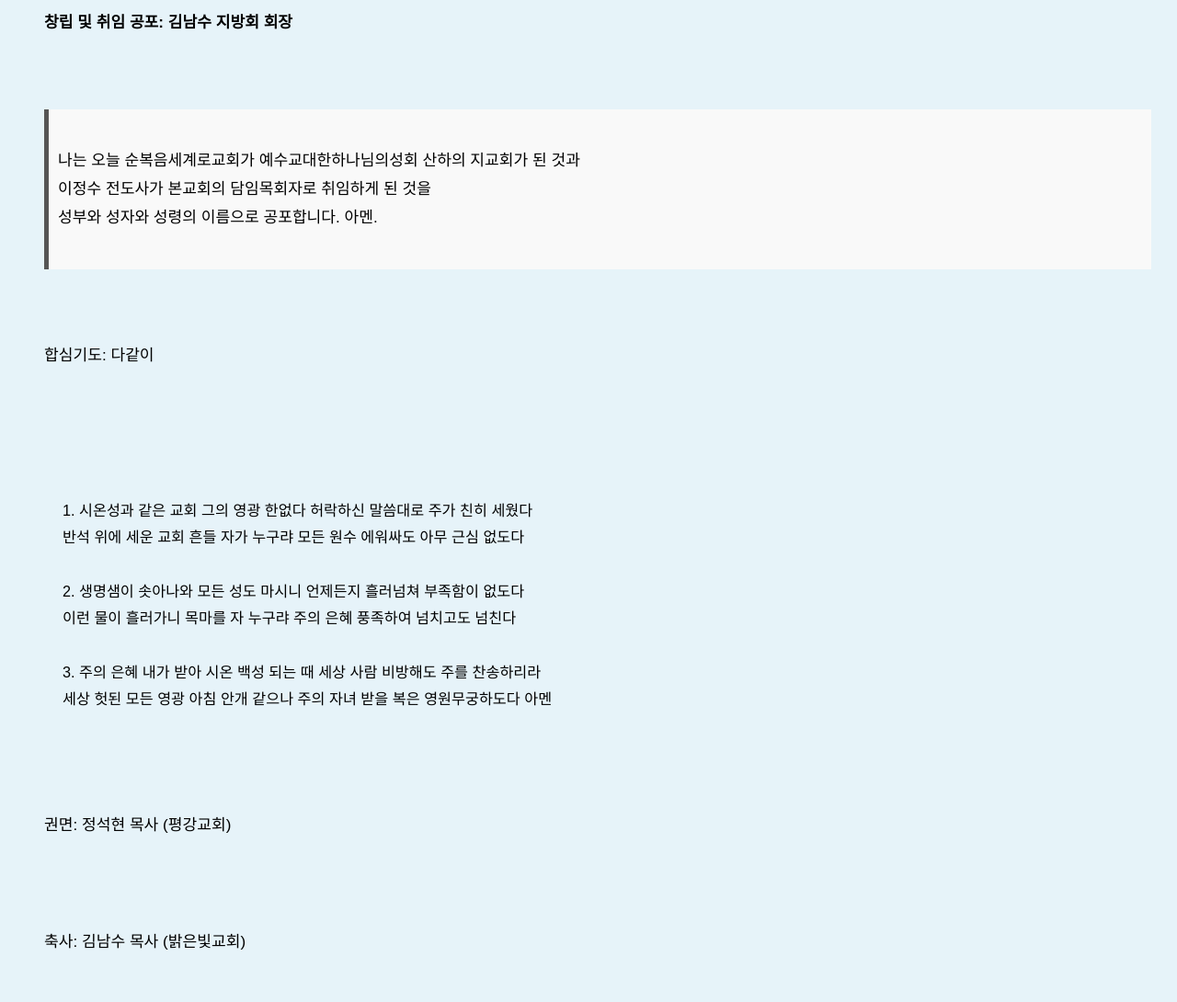
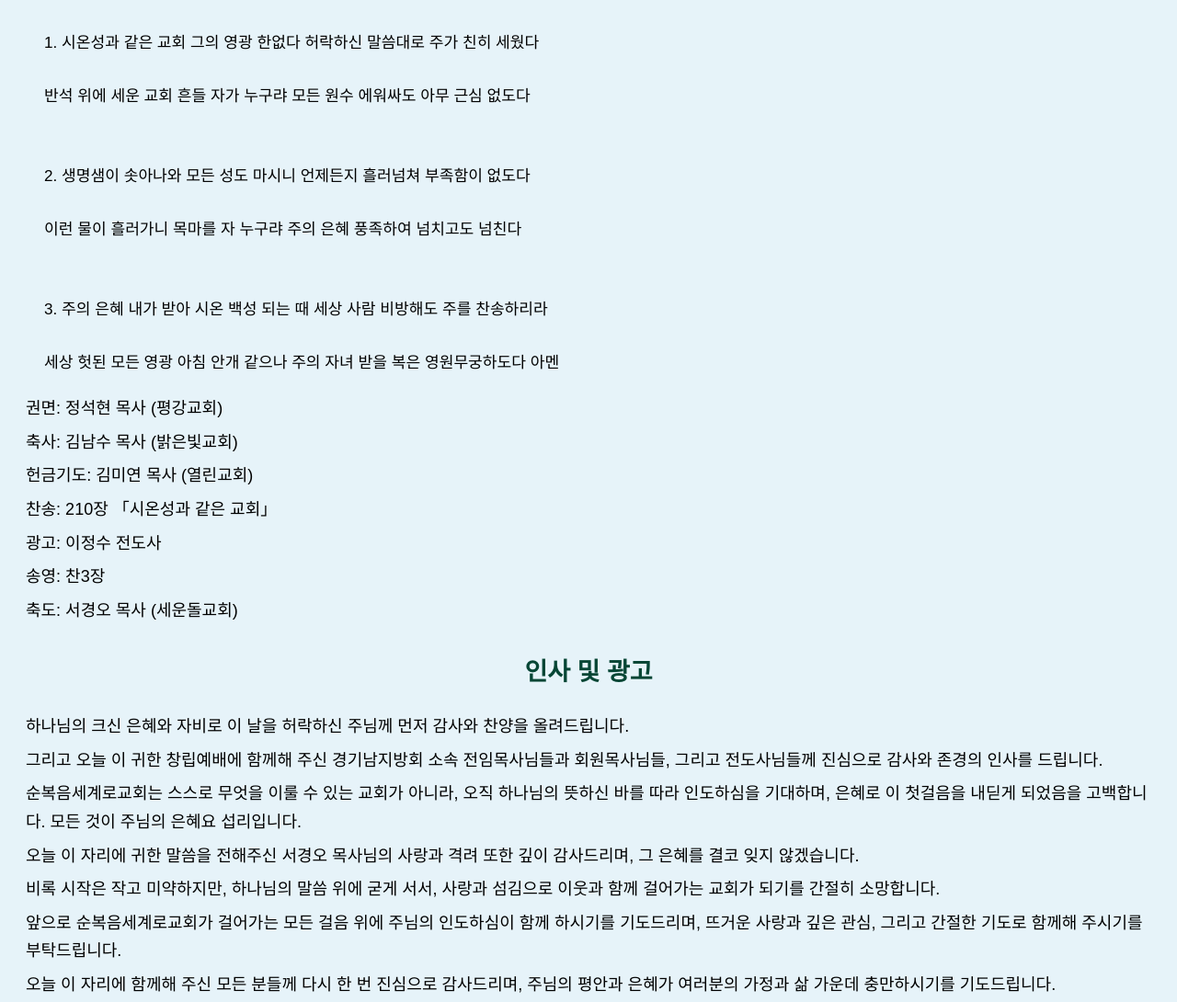
Before and after one commit to kimjintae978/gyeonggi_nam, a plain HTML site: page 250628_순복음세계로교회_창립예배순서지.html in a window 1280 px wide. Shown: the part 1288-2378 px from the top of the page at 92% size. Drawn offline with Linux system fonts and the light colour scheme.

Commit message:
Update 250628_순복음세계로교회_창립예배순서지.html

```diff
--- a/250628_순복음세계로교회_창립예배순서지.html
+++ b/250628_순복음세계로교회_창립예배순서지.html
@@ -12,19 +12,19 @@
     body {
       font-family: "HY견고딕", "Malgun Gothic", sans-serif;
       font-size: 18px;
-      line-height: 1.8;
+      line-height: 1.7;
       padding: 20px;
-      background-color: #e6f3f9; /* 옅은 푸른색 */
+      background-color: #e6f3f9;
       color: #000;
     }
     h1, h2, h3 {
       text-align: center;
       font-weight: bold;
-      margin-top: 40px;
-      color: #064635; /* 다크그린 */
+      color: #064635;
+      margin: 30px 0 10px;
     }
     .section {
-      margin-top: 30px;
+      margin-top: 20px;
     }
     .bold { font-weight: bold; }
     .center { text-align: center; }
@@ -32,11 +32,15 @@
       background-color: #f9f9f9;
       padding: 10px;
       border-left: 5px solid #555;
+      margin: 15px 0;
     }
     .bible {
       margin-left: 20px;
       font-size: 0.95em;
       white-space: pre-wrap;
+    }
+    p {
+      margin: 6px 0;
     }
   </style>
 </head>
@@ -49,45 +53,45 @@
 <h2>1부 예배</h2>
 <div class="section">
   <p>사회: 김진태 목사 (선한열매교회)</p>
-
-  </div>
   <p>찬송 인도: 김은숙 목사</p>
   <p>묵도, 사도신경, 찬송(435장)</p>
   <p>대표기도: 서성영 목사 (복된교회)</p>
-<p class="bold">성경봉독: 마태복음 15장 22-28절</p>
+  <p class="bold">성경봉독: 마태복음 15장 22-28절</p>
   <p>특송: 사모일동</p>
   <p>설교: 서경오 목사 (세운돌교회) - <span class="bold">「부스러기」</span></p>
 </div>
-  <div class="bible">
-「22」 가나안 여자 하나가 그 지경에서 나와서 소리 질러 이르되 주 다윗의 자손이여 나를 불쌍히 여기소서 내 딸이 흉악하게 귀신 들렸나이다 하되
-「23」 예수는 한 말씀도 대답하지 아니하시니 제자들이 와서 청하여 말하되 그 여자가 우리 뒤에서 소리를 지르오니 그를 보내소서
-「24」 예수께서 대답하여 이르시되 나는 이스라엘 집의 잃어버린 양 외에는 다른 데로 보내심을 받지 아니하였노라 하시니
-「25」 여자가 와서 예수께 절하며 이르되 주여 저를 도우소서
-「26」 대답하여 이르시되 자녀의 떡을 취하여 개들에게 던짐이 마땅하지 아니하니라
-「27」 여자가 이르되 주여 옳소이다마는 개들도 제 주인의 상에서 떨어지는 부스러기를 먹나이다 하니
+
+<div class="bible">
+「22」 가나안 여자 하나가 그 지경에서 나와서 소리 질러 이르되 주 다윗의 자손이여 나를 불쌍히 여기소서 내 딸이 흉악하게 귀신 들렸나이다 하되<br>
+「23」 예수는 한 말씀도 대답하지 아니하시니 제자들이 와서 청하여 말하되 그 여자가 우리 뒤에서 소리를 지르오니 그를 보내소서<br>
+「24」 예수께서 대답하여 이르시되 나는 이스라엘 집의 잃어버린 양 외에는 다른 데로 보내심을 받지 아니하였노라 하시니<br>
+「25」 여자가 와서 예수께 절하며 이르되 주여 저를 도우소서<br>
+「26」 대답하여 이르시되 자녀의 떡을 취하여 개들에게 던짐이 마땅하지 아니하니라<br>
+「27」 여자가 이르되 주여 옳소이다마는 개들도 제 주인의 상에서 떨어지는 부스러기를 먹나이다 하니<br>
 「28」 이에 예수께서 대답하여 이르시되 여자여 네 믿음이 크도다 네 소원대로 되리라 하시니 그 때로부터 그의 딸이 나으니라
-
+</div>
 
 <h2>2부 예배</h2>
 <div class="section">
   <p class="bold">창립 및 취임 공포: 김남수 지방회 회장</p>
   <div class="highlight">
-나는 오늘 순복음세계로교회가 예수교대한하나님의성회 산하의 지교회가 된 것과
-이정수 전도사가 본교회의 담임목회자로 취임하게 된 것을
+나는 오늘 순복음세계로교회가 예수교대한하나님의성회 산하의 지교회가 된 것과<br>
+이정수 전도사가 본교회의 담임목회자로 취임하게 된 것을<br>
 성부와 성자와 성령의 이름으로 공포합니다. 아멘.
   </div>
   <p>합심기도: 다같이</p>
+</div>
 
-  <div class="bible">
-1. 시온성과 같은 교회 그의 영광 한없다 허락하신 말씀대로 주가 친히 세웠다
-반석 위에 세운 교회 흔들 자가 누구랴 모든 원수 에워싸도 아무 근심 없도다
+<div class="bible">
+1. 시온성과 같은 교회 그의 영광 한없다 허락하신 말씀대로 주가 친히 세웠다<br>
+반석 위에 세운 교회 흔들 자가 누구랴 모든 원수 에워싸도 아무 근심 없도다<br><br>
+2. 생명샘이 솟아나와 모든 성도 마시니 언제든지 흘러넘쳐 부족함이 없도다<br>
+이런 물이 흘러가니 목마를 자 누구랴 주의 은혜 풍족하여 넘치고도 넘친다<br><br>
+3. 주의 은혜 내가 받아 시온 백성 되는 때 세상 사람 비방해도 주를 찬송하리라<br>
+세상 헛된 모든 영광 아침 안개 같으나 주의 자녀 받을 복은 영원무궁하도다 아멘
+</div>
 
-2. 생명샘이 솟아나와 모든 성도 마시니 언제든지 흘러넘쳐 부족함이 없도다
-이런 물이 흘러가니 목마를 자 누구랴 주의 은혜 풍족하여 넘치고도 넘친다
-
-3. 주의 은혜 내가 받아 시온 백성 되는 때 세상 사람 비방해도 주를 찬송하리라
-세상 헛된 모든 영광 아침 안개 같으나 주의 자녀 받을 복은 영원무궁하도다 아멘
-  </div>
+<div class="section">
   <p>권면: 정석현 목사 (평강교회)</p>
   <p>축사: 김남수 목사 (밝은빛교회)</p>
   <p>헌금기도: 김미연 목사 (열린교회)</p>
@@ -105,7 +109,7 @@
   <p>오늘 이 자리에 귀한 말씀을 전해주신 서경오 목사님의 사랑과 격려 또한 깊이 감사드리며, 그 은혜를 결코 잊지 않겠습니다.</p>
   <p>비록 시작은 작고 미약하지만, 하나님의 말씀 위에 굳게 서서, 사랑과 섬김으로 이웃과 함께 걸어가는 교회가 되기를 간절히 소망합니다.</p>
   <p>앞으로 순복음세계로교회가 걸어가는 모든 걸음 위에 주님의 인도하심이 함께 하시기를 기도드리며, 뜨거운 사랑과 깊은 관심, 그리고 간절한 기도로 함께해 주시기를 부탁드립니다.</p>
-  <p>오늘 이 자리에 함께해 주신 모든 분들께 다시 한 번 진심으로 감사드리며, 주님의 평안과 은혜가 여러분의 가정과 삶 가운데 충만하시기를 기도드립니다. 감사합니다.</p>
+  <p>오늘 이 자리에 함께해 주신 모든 분들께 다시 한 번 진심으로 감사드리며, 주님의 평안과 은혜가 여러분의 가정과 삶 가운데 충만하시기를 기도드립니다.</p>
   <p class="bold">– 이정수 전도사 드림</p>
 </div>
 
```
